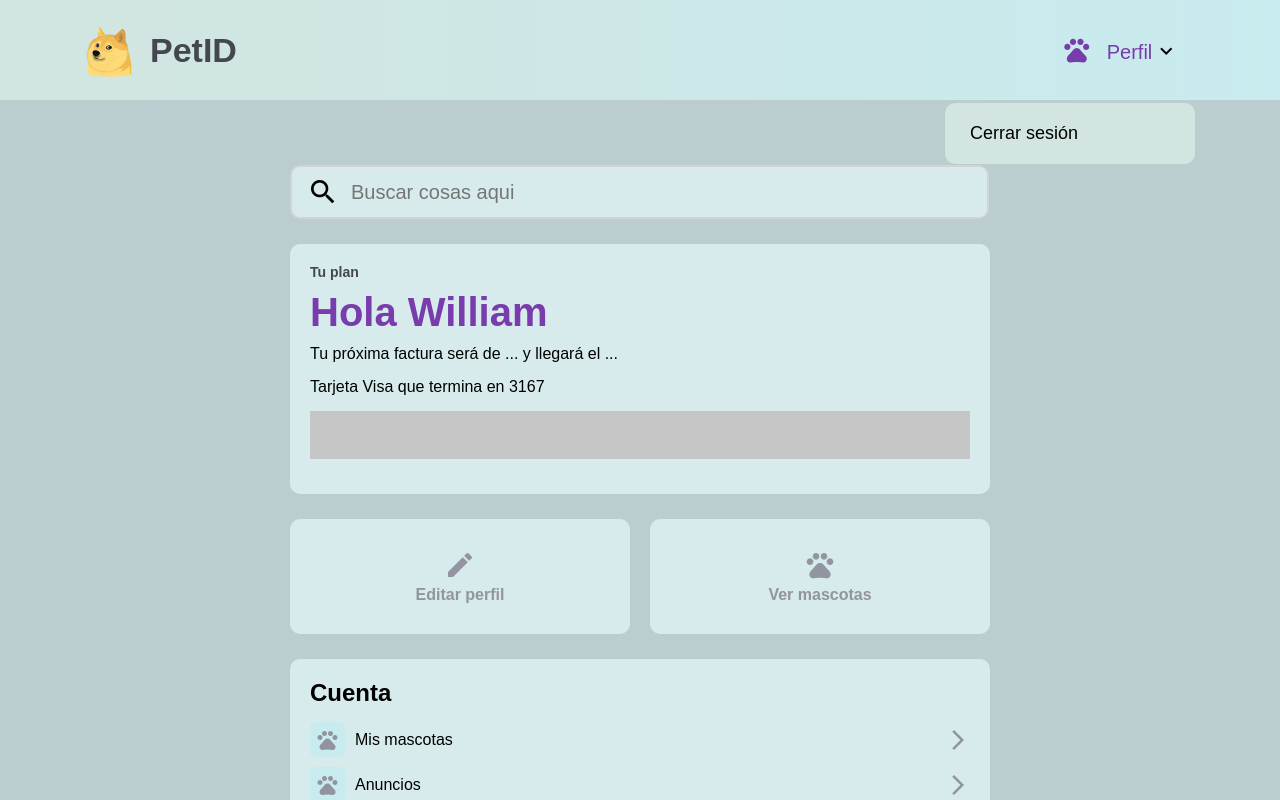
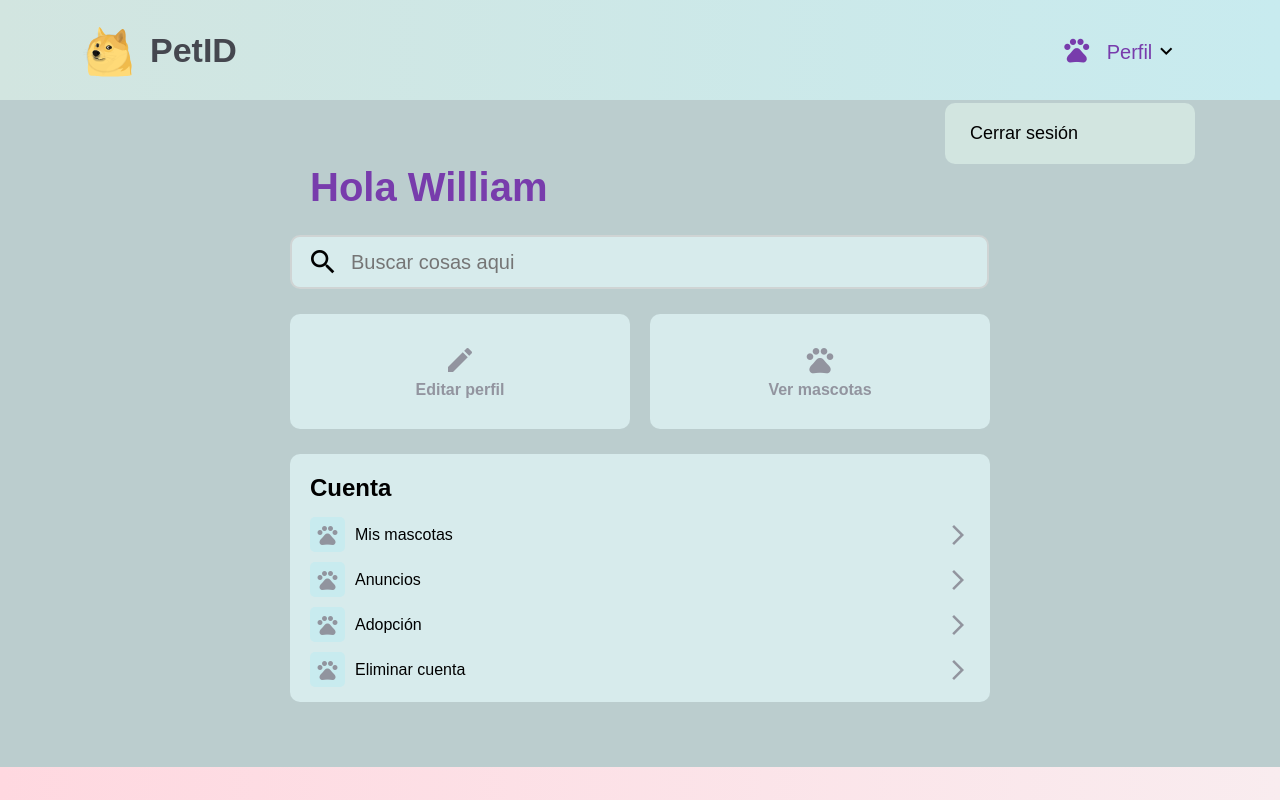
Before and after one commit to wcondorico/pet-id, an Angular app: page /account/home in a window 1280 px wide. Shown: the top 800 px of the page. Built offline with nearby package versions, Linux system fonts and the light colour scheme.

Commit message:
refact: new h1 design

```diff
--- a/src/app/features/account/account.component.scss
+++ b/src/app/features/account/account.component.scss
@@ -6,7 +6,6 @@
   .main-container {
     width: 100%;
     background-color: #bbcdce;
-
 
     .header {
       width: 100%;
--- a/src/app/features/account/views/home/home.component.html
+++ b/src/app/features/account/views/home/home.component.html
@@ -1,15 +1,11 @@
 <div class="home">
   <div class="container">
+    <div class="container__name">
+      <h1>Hola William</h1>
+    </div>
     <div class="container__search">
       <i class="material-icons">search</i>
       <input type="text" placeholder="Buscar cosas aqui" />
-    </div>
-    <div class="container__name">
-      <span>Tu plan</span>
-      <h1>Hola William</h1>
-      <p>Tu próxima factura será de ... y llegará el ...</p>
-      <p>Tarjeta Visa que termina en 3167</p>
-      <div class="avatars"></div>
     </div>
     <div class="container__card">
       <div class="button">
--- a/src/app/features/account/views/home/home.component.scss
+++ b/src/app/features/account/views/home/home.component.scss
@@ -43,12 +43,9 @@
       &__name {
         display: flex;
         width: 660px;
-        height: 210px;
-        background-color: $primary-color;
         border-radius: 10px;
-        margin-right: 20px;
         flex-direction: column;
-        padding: 20px;
+        padding: 0 20px;
 
         & > span {
           font-weight: 700;
@@ -59,7 +56,7 @@
         & > h1 {
           font-weight: 800;
           font-size: 40px;
-          margin: 10px 0;
+          margin: 0;
           color: #783cac;
         }
 
```
